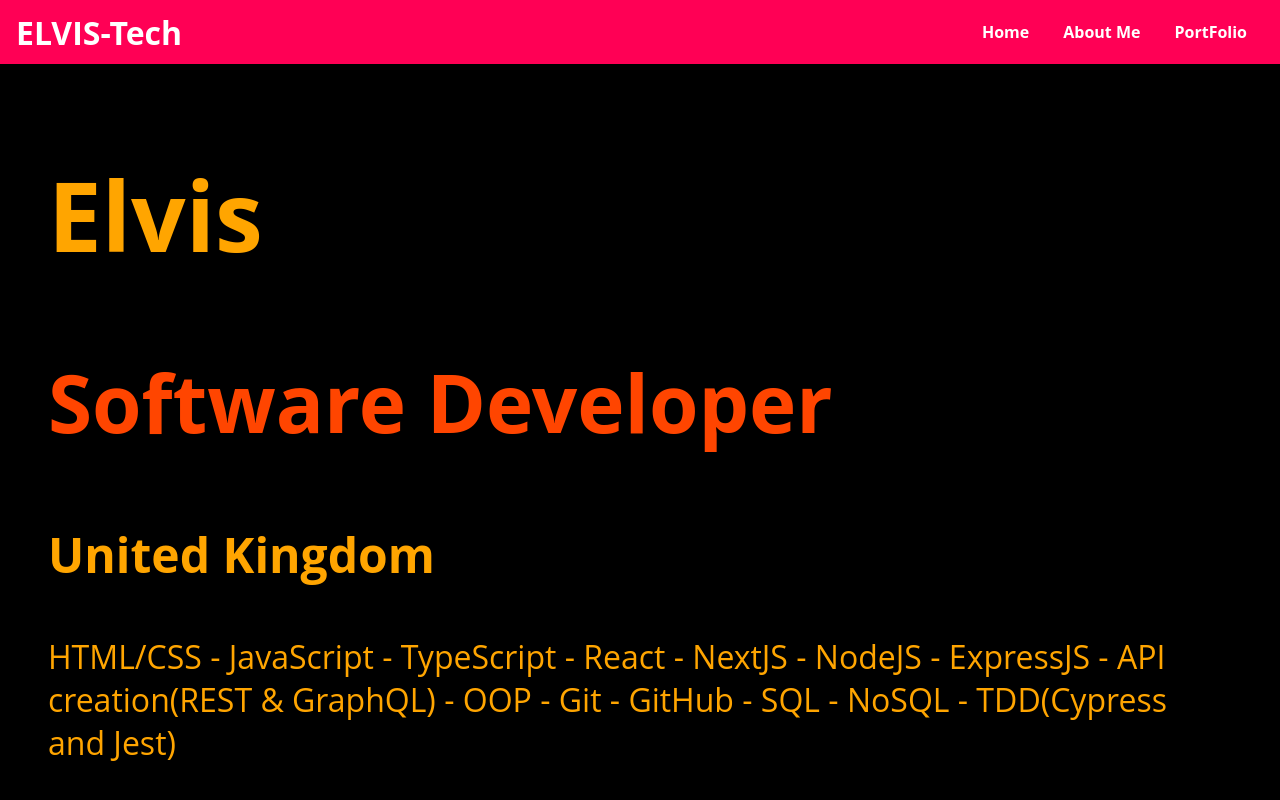
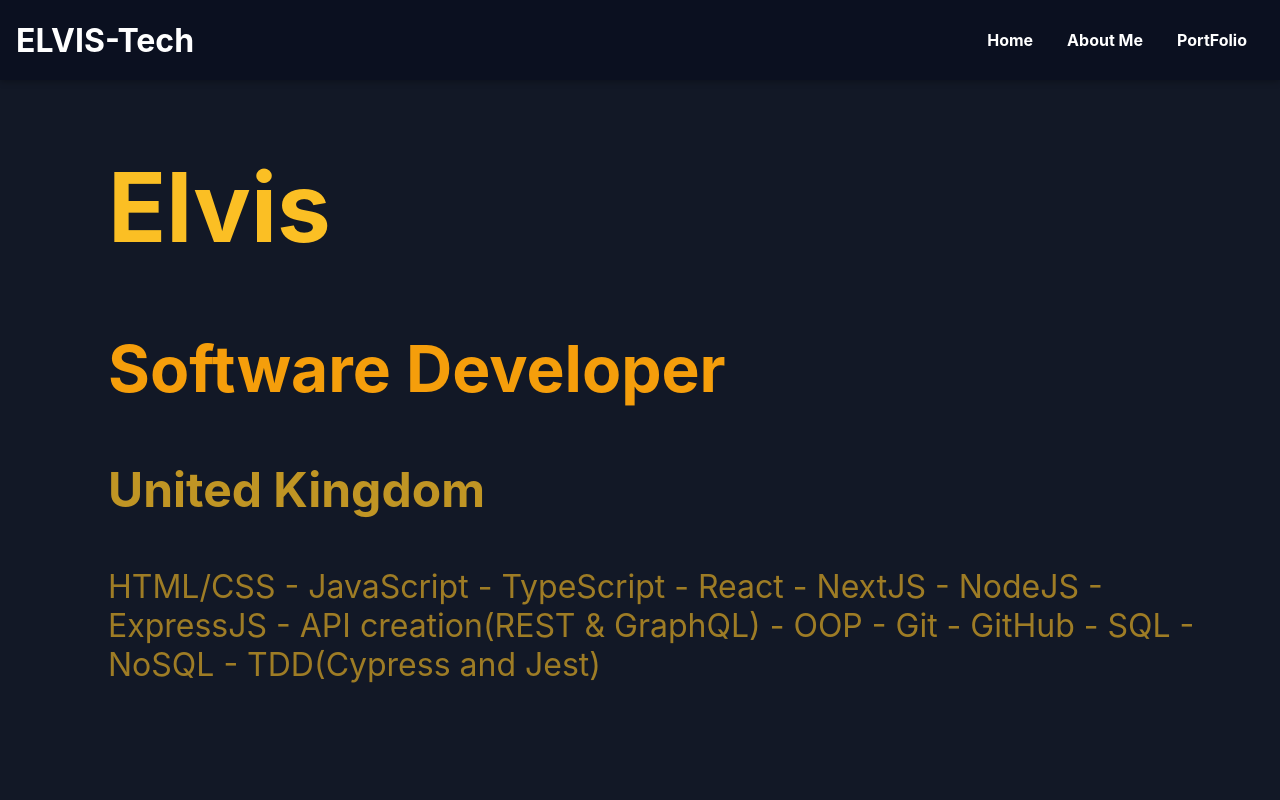
Before and after one commit to elvisonob/Personal-Website, a React (Create React App) app: page / in a window 1280 px wide. Shown: the top 800 px of the page. Built offline with nearby package versions, Linux system fonts and the light colour scheme.

Commit message:
porfolio-update

```diff
--- a/src/components/Navigation/MainHeader.module.css
+++ b/src/components/Navigation/MainHeader.module.css
@@ -1,12 +1,12 @@
 .main-header {
     width: 100%;
-  height: 4rem;
+    height: 5rem;
     display: flex;
     align-items: center;
     position: fixed;
     top: 0;
     left: 0;
-  background: #ff0055;
+    background: #0b1020;
     box-shadow: 0 2px 6px rgba(0, 0, 0, 0.26);
     padding: 0 1rem;
     z-index: 5;
--- a/src/components/pages/HomePage.module.css
+++ b/src/components/pages/HomePage.module.css
@@ -1,28 +1,32 @@
 .container {
-  background-color: black;
+    background-color: #121826;
     /* padding: 40px; */
     padding: 5px 40px;
+    padding-left: 100px;
 }
 
 .name-title {
-  color: orange;
+    color: #fbbf24;
     font-size: 6rem;
 }
 
 .role-title {
-  font-size: 5rem;
+    color: #f59e0b;
+    font-size: 4rem;
 }
 
 .location-name {
+    color: rgba(251, 191, 36, 0.75);
     font-size: 3rem;
 }
 
 .current-skills {
+    color: rgba(251, 191, 36, 0.6);
     font-size: 2rem;
 }
 
 h2 {
-  color: orangered;
+    color: orange;
     font-weight: 5rem;
 }
 
@@ -34,12 +38,43 @@ p {
     color: orange;
 }
 
+
+/* SUBTLE LOAD ANIMATION */
+
+.container>* {
+    opacity: 0;
+    transform: translateY(10px);
+    animation: fadeUp 0.6s ease-out forwards;
+}
+
+.container>*:nth-child(1) {
+    animation-delay: 0.1s;
+}
+
+.container>*:nth-child(2) {
+    animation-delay: 0.2s;
+}
+
+.container>*:nth-child(3) {
+    animation-delay: 0.3s;
+}
+
+.container>*:nth-child(4) {
+    animation-delay: 0.4s;
+}
+
+@keyframes fadeUp {
+    to {
+        opacity: 1;
+        transform: translateY(0);
+    }
+}
+
 @media (max-width: 447px) {
     .role-title {
         font-size: 3rem;
     }
     .name-title {
-    color: orange;
         font-size: 4rem;
     }
     .location-name {
@@ -49,10 +84,6 @@ p {
         font-size: 1rem;
     }
     h2 {
-    color: orangered;
         font-weight: 5rem;
     }
 }
-
-@media (max-width: 40rem) {
-}
--- a/src/components/pages/Portfolio.module.css
+++ b/src/components/pages/Portfolio.module.css
@@ -1,11 +1,12 @@
 .portfolio {
-    background-color: black;
+    background-color: #121826;
 }
 
 .portfolio .section-title {
     text-align: center;
     color: orange;
     font-size: xx-large;
+    margin-top: 100px;
 }
 
 .project {
@@ -28,7 +29,7 @@
 
 .project-container {
     display: grid;
-    grid-template-columns: repeat(auto-fit, minmax(220px, 1fr));
+    grid-template-columns: repeat(auto-fit, minmax(350px, 1fr));
     grid-gap: 10px;
     padding: 40px;
 }
--- a/src/index.css
+++ b/src/index.css
@@ -5,11 +5,11 @@
 }
 
 html {
-  font-family: 'Open Sans', sans-serif;
+    font-family: 'Inter', system-ui, sans-serif;
 }
 
 body {
-  background-color: black;
+    background-color: #121826;
 }
 
 .slide-in-left-enter {
```
Lines whose indentation alone changed are shown as unchanged.
